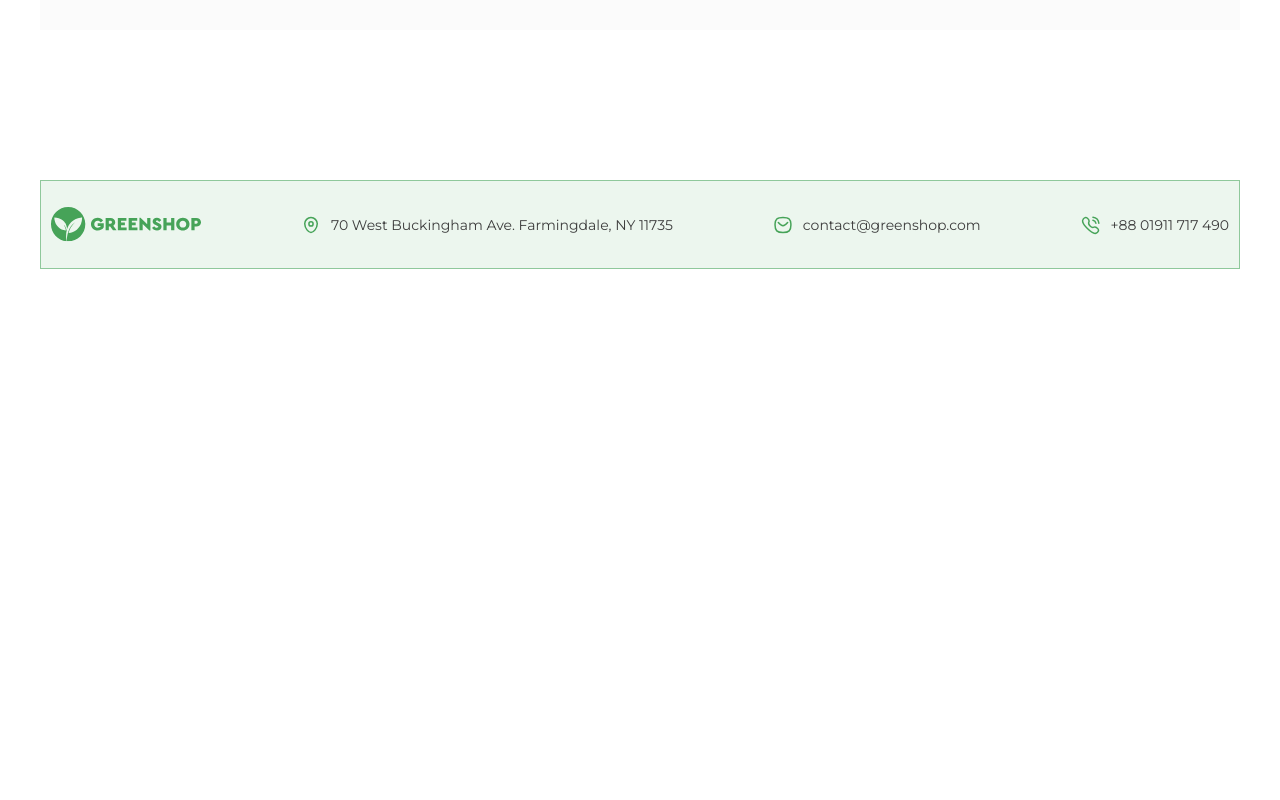
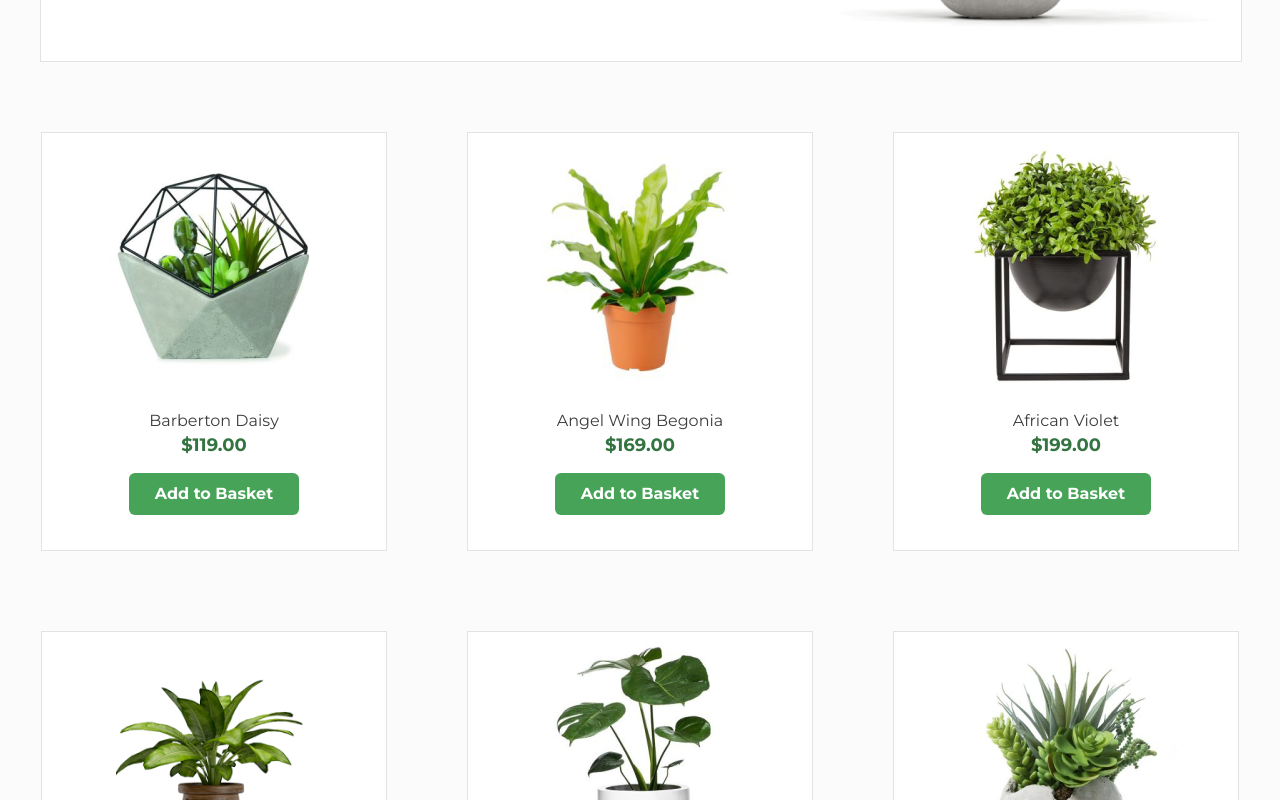
Before and after one commit to AnnOvs19/Greenshop, a React (Create React App) app: page / in a window 1280 px wide. Shown: the part 540-1340 px from the top of the page. Before the commit the page ends 900 px from the top, so only its background shows below. Built offline with nearby package versions, Linux system fonts and the light colour scheme.

Commit message:
Create product list from catalog

```diff
--- /dev/null
+++ b/src/components/CardItem/CardItem.jsx
@@ -0,0 +1,18 @@
+import React from 'react';
+import BaseButton from '../../ui/BaseButton/BaseButton';
+
+import "./cardItem.scss";
+
+
+const CardItem = ({ cardData }) => {
+    return (
+        <div key={cardData.id} className='card-item'>
+            <img src={cardData.image} alt="#" />
+            <h3>{cardData.title}</h3>
+            <p>${cardData.price.toFixed(2)}</p>
+            <BaseButton styles={"card-item__button"}>Add to Basket</BaseButton>
+        </div>
+    );
+};
+
+export default CardItem;
--- /dev/null
+++ b/src/components/CardItem/cardItem.scss
@@ -0,0 +1,43 @@
+.card-item {
+    display: flex;
+    flex-direction: column;
+    align-items: center;
+    justify-content: center;
+    background-color: white;
+    width: 344px;
+    padding: 10px 0 35px 0;
+    border: 1px solid rgb(227, 227, 227);
+    cursor: pointer;
+    transition: 0.4s;
+
+    &:hover {
+        border: 1px solid #46a359d3;
+        transition: 0.4s;
+    }
+
+    h3 {
+        font-size: 16px;
+        font-weight: 400;
+        line-height: 16px;
+        margin-bottom: 8px;
+    }
+
+    p {
+        font-size: 18px;
+        font-style: normal;
+        font-weight: 700;
+        line-height: 16px;
+        color: #337441;
+        margin-bottom: 20px;
+    }
+
+    img {
+        margin-bottom: 20px;
+        max-height: 250px;
+        ;
+    }
+
+    &__button {
+        max-width: fit-content;
+    }
+}
--- a/src/components/Footer/footer.scss
+++ b/src/components/Footer/footer.scss
@@ -1,5 +1,6 @@
 .footer {
-    margin-top: 150px;
+    margin-top: 90px;
+    margin-bottom: 50px;
     padding: 26px 10px;
     display: flex;
     align-items: center;
--- a/src/components/Header/header.scss
+++ b/src/components/Header/header.scss
@@ -8,7 +8,7 @@
     top: 0;
     max-width: 1200px;
     z-index: 100;
-    background-color: white;
+    background-color: #FBFBFB;
     border-bottom: 1px solid #46a3598d;
 
     &__nav {
--- a/src/index.css
+++ b/src/index.css
@@ -8,10 +8,12 @@
     font-style: normal;
     text-decoration: none;
     color: #3D3D3D;
+
 }
 
 body {
     min-height: 100vh;
+    background-color: #FBFBFB;
 }
 
 .container {
--- a/src/modules/Catalog/components/Catalog/Catalog.jsx
+++ b/src/modules/Catalog/components/Catalog/Catalog.jsx
@@ -1,13 +1,22 @@
 import React from 'react';
 import Marketing from '../Marketing/Marketing';
+import products from "../../store/products.json";
+import CardItem from '../../../../components/CardItem/CardItem';
 
 import "./catalog.scss";
 
 
 const Catalog = (props) => {
     return (
-        <div>
+        <div className='catalog'>
             <Marketing />
+            <div className='catalog__products'>
+                {products.map((product) => {
+                    return (
+                        <CardItem cardData={product} />
+                    )
+                })}
+            </div>
         </div>
     );
 };
--- a/src/modules/Catalog/components/Catalog/catalog.scss
+++ b/src/modules/Catalog/components/Catalog/catalog.scss
@@ -0,0 +1,13 @@
+.catalog {
+    display: flex;
+    flex-direction: column;
+
+    &__products {
+        margin-top: 70px;
+        display: flex;
+        flex-wrap: wrap;
+        flex-direction: row;
+        justify-content: center;
+        gap: 80px;
+    }
+}
--- a/src/modules/Catalog/components/Marketing/marketing.scss
+++ b/src/modules/Catalog/components/Marketing/marketing.scss
@@ -1,12 +1,17 @@
 .marketing {
-    margin-top: 100px;
+    margin-top: 130px;
     width: 100%;
     display: flex;
     align-items: center;
     justify-content: space-between;
     gap: 50px;
-    background-color: #FBFBFB;
+    background-color: white;
+    border: 1px solid rgb(227, 227, 227);
 
+    &:hover {
+        border: 1px solid #46a359d3;
+        transition: 0.4s;
+    }
 
     &__content {
         display: flex;
--- a/src/ui/BaseButton/baseButton.scss
+++ b/src/ui/BaseButton/baseButton.scss
@@ -8,4 +8,11 @@
     font-weight: 700;
     line-height: 20px;
     max-width: 150px;
+    cursor: pointer;
+    transition: 0.4s;
+
+    &:hover {
+        background-color: #337441;
+        transition: 0.4s;
+    }
 }
```
